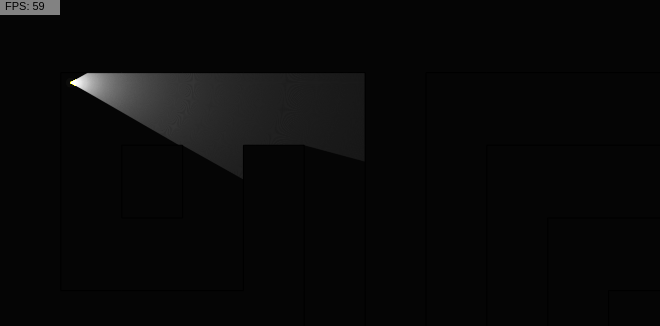
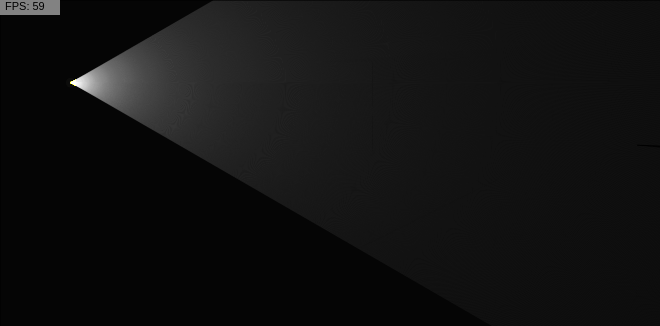
Before and after one commit to Keshav-Madhav/3D-Maze-HTML-CSS-JS, a plain HTML site: page index.html in a window 1280 px wide. Shown: the whole page, without its empty margins (0-660 px from the left). Drawn offline with Linux system fonts and the light colour scheme.

Commit message:
Temporarily removed maze and added canvas2

```diff
--- a/index.html
+++ b/index.html
@@ -6,8 +6,9 @@
   <link rel="icon" type="image/png" href="favicon.png">
   <title>Ray Cast</title>
 </head>
-<body style="background: #050505; padding: 0; margin: 0;">
+<body style="background: #050505; padding: 0; margin: 0; position: relative;">
   <canvas id="canvas" style="padding: 0; margin: 0; position: absolute;"></canvas>
+  <canvas id="canvas2" style="padding: 0; margin: 0; position: absolute;"></canvas>
 </body>
 <script src="fpsDisplay.js"></script>
 <script src="script.js"></script>
--- a/script.js
+++ b/script.js
@@ -1,12 +1,18 @@
 // Get the canvas and its 2D rendering context
 const canvas = document.getElementById('canvas');
 const ctx = canvas.getContext('2d');
+
+const canvas2 = document.getElementById('canvas2');
+const ctx2 = canvas.getContext('2d');
 
 // Resize the canvas to fit the window
 window.addEventListener('resize', resizeCanvas);
 function resizeCanvas() {
   canvas.width = window.innerWidth - 2;
   canvas.height = window.innerHeight - 1;
+
+  canvas2.width = window.innerWidth - 2;
+  canvas2.height = window.innerHeight - 1;
 }
 resizeCanvas();
 
@@ -71,64 +77,80 @@ class Boundaries {
   }
 }
 
-// Initialize maze with all walls
-let maze = new Array(mazeRows);
-for (let i = 0; i < mazeRows; i++) {
-  maze[i] = new Array(mazeCols).fill(1);
-}
+// // Initialize maze with all walls
+// let maze = new Array(mazeRows);
+// for (let i = 0; i < mazeRows; i++) {
+//   maze[i] = new Array(mazeCols).fill(1);
+// }
 
-// Recursive function to carve paths
-function carve(x, y) {
-  // Define the carving directions
-  let directions = [
-    [-1, 0], // Up
-    [1, 0], // Down
-    [0, -1], // Left
-    [0, 1] // Right
-  ];
+// // Recursive function to carve paths
+// function carve(x, y) {
+//   // Define the carving directions
+//   let directions = [
+//     [-1, 0], // Up
+//     [1, 0], // Down
+//     [0, -1], // Left
+//     [0, 1] // Right
+//   ];
 
-  // Randomize the directions
-  directions.sort(() => Math.random() - 0.5);
+//   // Randomize the directions
+//   directions.sort(() => Math.random() - 0.5);
 
-  // Try carving in each direction
-  for (let [dx, dy] of directions) {
-    let nx = x + dx * 2;
-    let ny = y + dy * 2;
+//   // Try carving in each direction
+//   for (let [dx, dy] of directions) {
+//     let nx = x + dx * 2;
+//     let ny = y + dy * 2;
 
-    if (nx >= 0 && nx < mazeRows && ny >= 0 && ny < mazeCols && maze[nx][ny] === 1) {
-      maze[x + dx][y + dy] = 0;
-      maze[nx][ny] = 0;
-      carve(nx, ny);
-    }
-  }
-}
+//     if (nx >= 0 && nx < mazeRows && ny >= 0 && ny < mazeCols && maze[nx][ny] === 1) {
+//       maze[x + dx][y + dy] = 0;
+//       maze[nx][ny] = 0;
+//       carve(nx, ny);
+//     }
+//   }
+// }
 
-// Start carving from the upper-left corner
-carve(1, 1);
-// Generate optimized boundaries for the maze
-for (let i = 0; i < mazeRows; i++) {
-  for (let j = 0; j < mazeCols; j++) {
-    if (maze[i][j] === 1) {
-      let x1 = j * cellWidth;
-      let y1 = i * cellHeight;
-      let x2 = (j + 1) * cellWidth;
-      let y2 = (i + 1) * cellHeight;
+// // Start carving from the upper-left corner
+// carve(1, 1);
+// // Generate optimized boundaries for the maze
+// for (let i = 0; i < mazeRows; i++) {
+//   for (let j = 0; j < mazeCols; j++) {
+//     if (maze[i][j] === 1) {
+//       let x1 = j * cellWidth;
+//       let y1 = i * cellHeight;
+//       let x2 = (j + 1) * cellWidth;
+//       let y2 = (i + 1) * cellHeight;
 
-      // Check the neighboring cells
-      if (i > 0 && maze[i - 1][j] === 0) { // Top
-        boundaries.push(new Boundaries(x1, y1, x2, y1, wallColor));
-      }
-      if (j > 0 && maze[i][j - 1] === 0) { // Left
-        boundaries.push(new Boundaries(x1, y1, x1, y2, wallColor));
-      }
-      if (j < mazeCols - 1 && maze[i][j + 1] === 0) { // Right
-        boundaries.push(new Boundaries(x2, y1, x2, y2, wallColor));
-      }
-      if (i < mazeRows - 1 && maze[i + 1][j] === 0) { // Bottom
-        boundaries.push(new Boundaries(x1, y2, x2, y2, wallColor));
-      }
-    }
-  }
+//       // Check the neighboring cells
+//       if (i > 0 && maze[i - 1][j] === 0) { // Top
+//         boundaries.push(new Boundaries(x1, y1, x2, y1, wallColor));
+//       }
+//       if (j > 0 && maze[i][j - 1] === 0) { // Left
+//         boundaries.push(new Boundaries(x1, y1, x1, y2, wallColor));
+//       }
+//       if (j < mazeCols - 1 && maze[i][j + 1] === 0) { // Right
+//         boundaries.push(new Boundaries(x2, y1, x2, y2, wallColor));
+//       }
+//       if (i < mazeRows - 1 && maze[i + 1][j] === 0) { // Bottom
+//         boundaries.push(new Boundaries(x1, y2, x2, y2, wallColor));
+//       }
+//     }
+//   }
+// }
+
+// Draw boundaries around the canvas
+boundaries.push(new Boundaries(0, 0, canvas.width, 0, 'black'));
+boundaries.push(new Boundaries(0, 0, 0, canvas.height, 'black'));
+boundaries.push(new Boundaries(0, canvas.height, canvas.width, canvas.height, 'black'));
+boundaries.push(new Boundaries(canvas.width, 0, canvas.width, canvas.height, 'black'));
+
+
+// draw 5 random boundaries
+for (let i = 0; i < 5; i++) {
+  let x1 = Math.random() * canvas.width;
+  let y1 = Math.random() * canvas.height;
+  let x2 = Math.random() * canvas.width;
+  let y2 = Math.random() * canvas.height;
+  boundaries.push(new Boundaries(x1, y1, x2, y2, wallColor));
 }
 
 // Class to create rays
```
